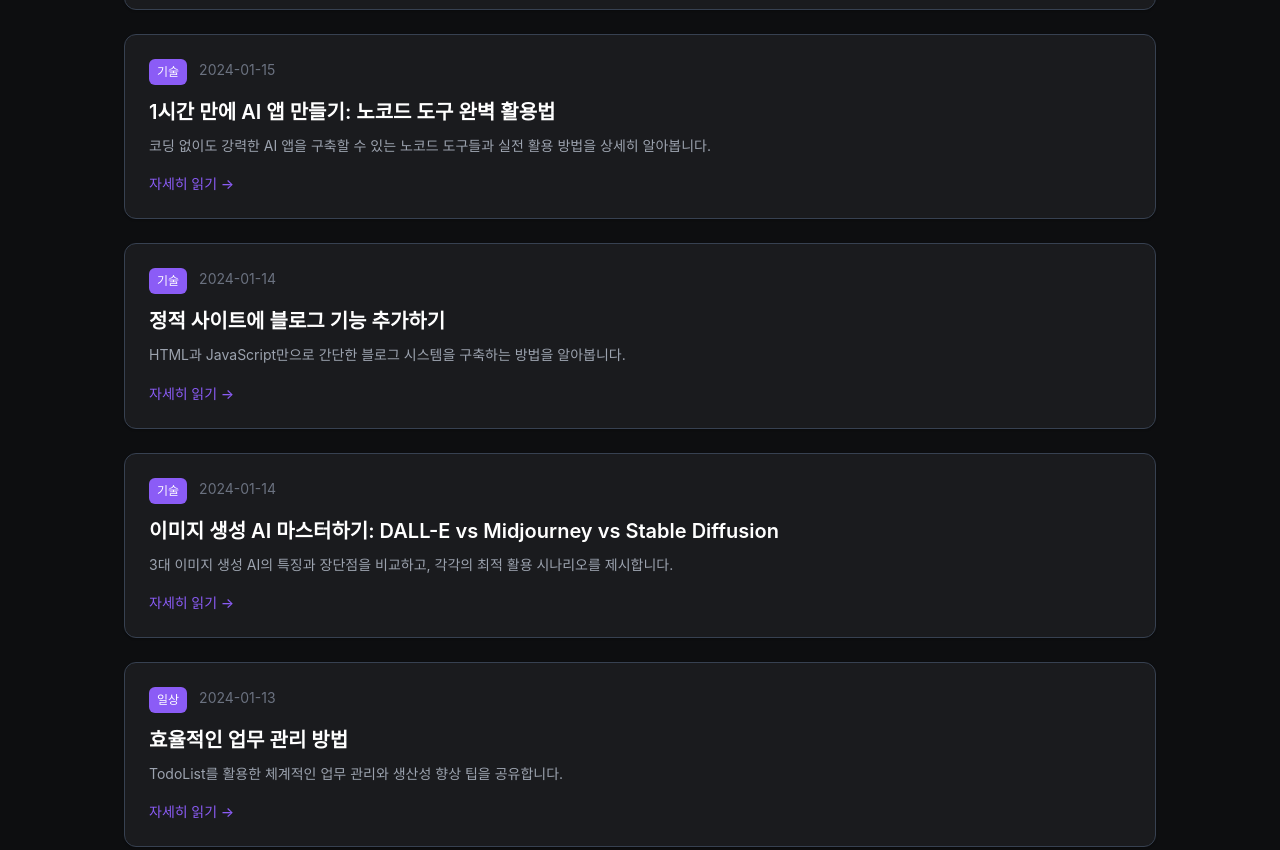
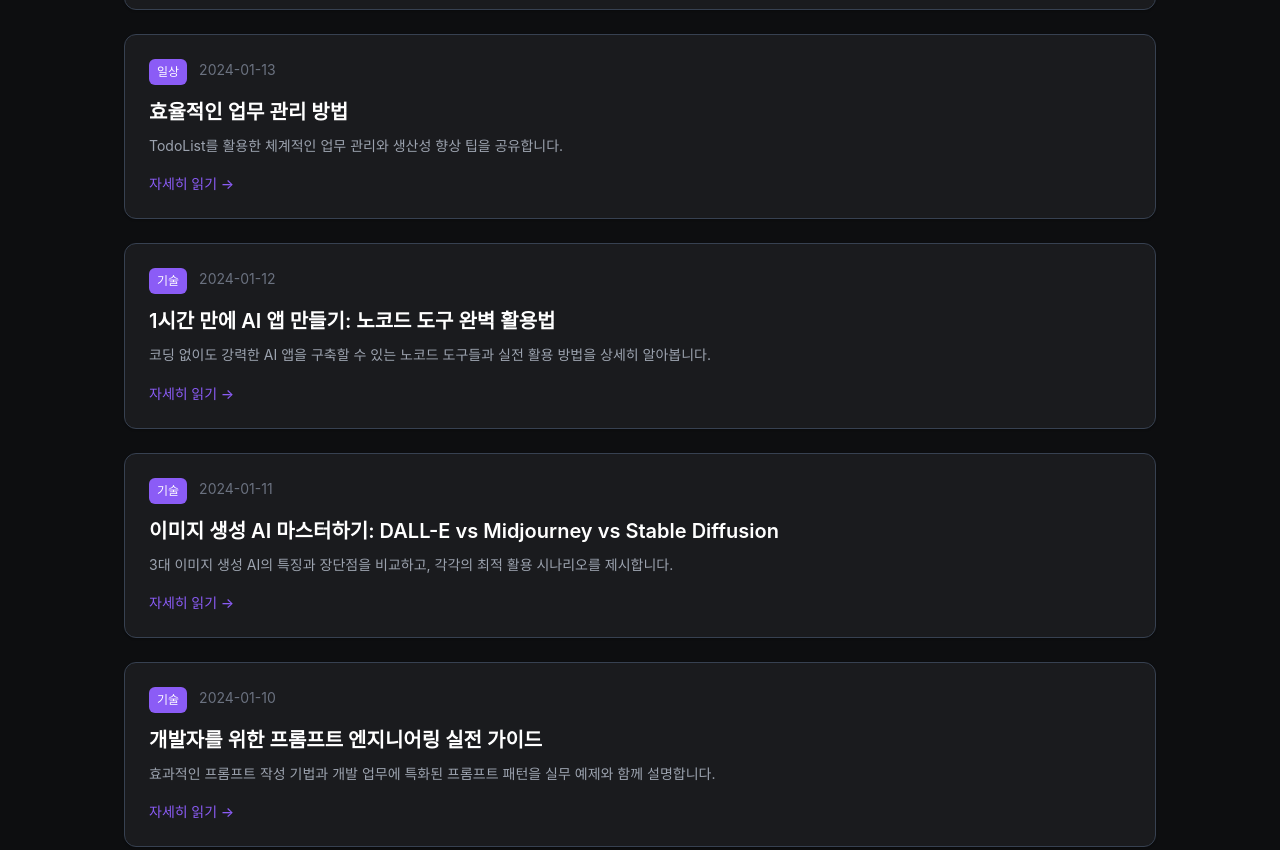
Before and after one commit to Lrinvl1203/MUMULAB_HOME, a plain HTML site: page blog/index.html in a window 1280 px wide. Shown: the part 3437-4287 px from the top of the page. Drawn offline with nearby package versions, Linux system fonts and the light colour scheme.

Commit message:
test: Adjust post dates for immediate testing
테스트를 위해 3개 포스트 날짜를 과거로 조정:
- 노코드 AI 앱: 2024-01-12
- 이미지 생성 AI: 2024-01-11
- 프롬프트 엔지니어링: 2024-01-10

예약 시스템 테스트용 임시 변경

```diff
--- a/blog/index.html
+++ b/blog/index.html
@@ -316,8 +316,8 @@
           title: "1시간 만에 AI 앱 만들기: 노코드 도구 완벽 활용법",
           summary: "코딩 없이도 강력한 AI 앱을 구축할 수 있는 노코드 도구들과 실전 활용 방법을 상세히 알아봅니다.",
           category: "tech",
-          date: "2024-01-15",
-          publishDate: "2024-01-15",
+          date: "2024-01-12",
+          publishDate: "2024-01-12",
           slug: "no-code-ai-app-development"
         },
         {
@@ -325,8 +325,8 @@
           title: "이미지 생성 AI 마스터하기: DALL-E vs Midjourney vs Stable Diffusion",
           summary: "3대 이미지 생성 AI의 특징과 장단점을 비교하고, 각각의 최적 활용 시나리오를 제시합니다.",
           category: "tech",
-          date: "2024-01-14",
-          publishDate: "2024-01-14",
+          date: "2024-01-11",
+          publishDate: "2024-01-11",
           slug: "image-generation-ai-comparison"
         },
         {
@@ -334,8 +334,8 @@
           title: "개발자를 위한 프롬프트 엔지니어링 실전 가이드",
           summary: "효과적인 프롬프트 작성 기법과 개발 업무에 특화된 프롬프트 패턴을 실무 예제와 함께 설명합니다.",
           category: "tech",
-          date: "2024-01-19",
-          publishDate: "2024-01-19",
+          date: "2024-01-10",
+          publishDate: "2024-01-10",
           slug: "prompt-engineering-for-developers"
         },
         {
```
